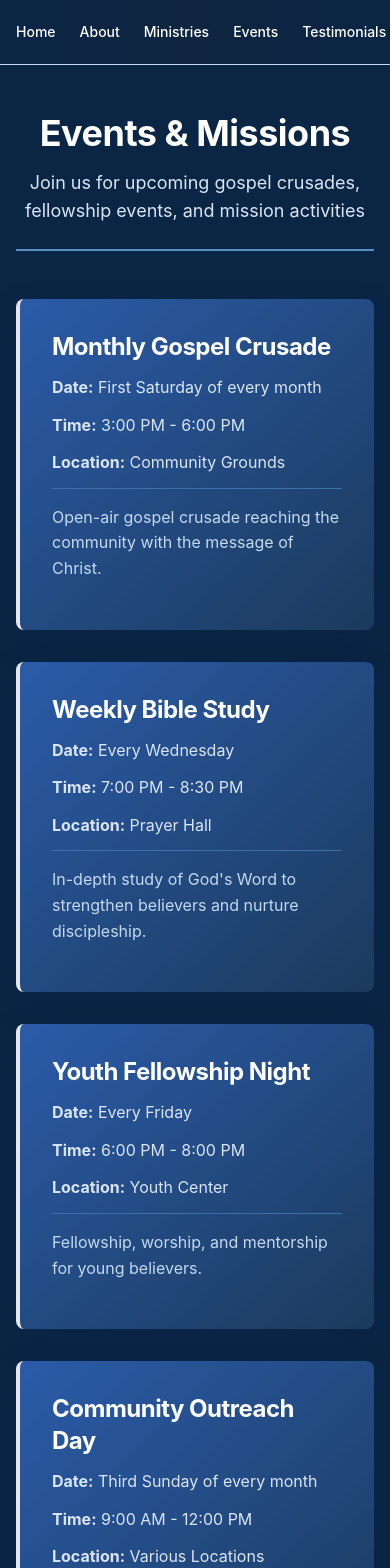
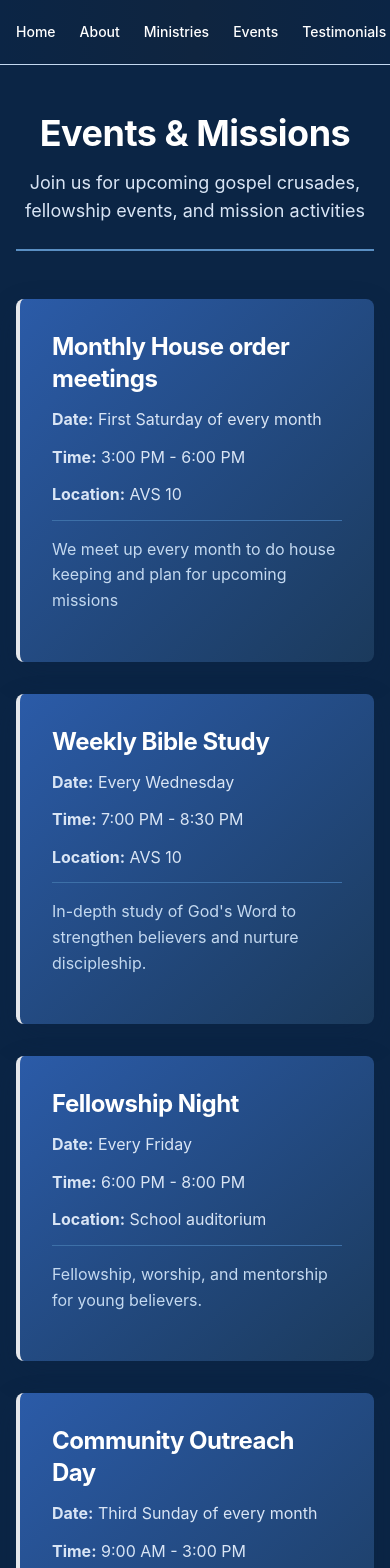
Before and after one commit to ka-sera/Christ-like-Missionaries, a React (Vite) app in the folder frontend/: page /events in a window 390 px wide. Shown: the top 1568 px of the page. Built offline with nearby package versions, Linux system fonts and the light colour scheme; no server answers.

Commit message:
Update all pages with consistent contact info: phone, email (christlikemissionaries@gmail.com), location (University of Eastern Africa Baraton), and event details

```diff
--- a/frontend/src/pages/ContactPage.jsx
+++ b/frontend/src/pages/ContactPage.jsx
@@ -48,26 +48,21 @@ export default function ContactPage() {
                 <h3 className="text-xl font-bold text-gold mb-2">Address</h3>
                 <p className="text-navy-100">
                   Christ-Like Missionaries<br />
-                  123 Faith Street<br />
-                  Your City, YC 12345
+                  University of Eastern Africa Baraton
                 </p>
               </div>
 
               <div className="border-l-4 border-gold pl-6">
                 <h3 className="text-xl font-bold text-gold mb-2">Phone</h3>
                 <p className="text-navy-100">
-                  Main: +1 (555) 123-4567<br />
-                  Missions: +1 (555) 987-6543<br />
-                  Emergency: +1 (555) 111-2222
+                  0700880903 - Wcliffe Augo
                 </p>
               </div>
 
               <div className="border-l-4 border-gold pl-6">
                 <h3 className="text-xl font-bold text-gold mb-2">Email</h3>
                 <p className="text-navy-100">
-                  General: <a href="mailto:info@christlikeemissionaries.org" className="text-gold hover:text-yellow-400 transition">info@christlikeemissionaries.org</a><br />
-                  Missions: <a href="mailto:missions@christlikeemissionaries.org" className="text-gold hover:text-yellow-400 transition">missions@christlikeemissionaries.org</a><br />
-                  Support: <a href="mailto:support@christlikeemissionaries.org" className="text-gold hover:text-yellow-400 transition">support@christlikeemissionaries.org</a>
+                  <a href="mailto:christlikemissionaries@gmail.com" className="text-gold hover:text-yellow-400 transition">christlikemissionaries@gmail.com</a>
                 </p>
               </div>
 
--- a/frontend/src/pages/EventsPage.jsx
+++ b/frontend/src/pages/EventsPage.jsx
@@ -4,33 +4,33 @@ export default function EventsPage() {
   const [events] = useState([
     {
       id: 1,
-      title: "Monthly Gospel Crusade",
+      title: "Monthly House order meetings",
       date: "First Saturday of every month",
       time: "3:00 PM - 6:00 PM",
-      location: "Community Grounds",
-      description: "Open-air gospel crusade reaching the community with the message of Christ."
+      location: "AVS 10",
+      description: "We meet up every month to do house keeping and plan for upcoming missions"
     },
     {
       id: 2,
       title: "Weekly Bible Study",
       date: "Every Wednesday",
       time: "7:00 PM - 8:30 PM",
-      location: "Prayer Hall",
+      location: "AVS 10",
       description: "In-depth study of God's Word to strengthen believers and nurture discipleship."
     },
     {
       id: 3,
-      title: "Youth Fellowship Night",
+      title: "Fellowship Night",
       date: "Every Friday",
       time: "6:00 PM - 8:00 PM",
-      location: "Youth Center",
+      location: "School auditorium",
       description: "Fellowship, worship, and mentorship for young believers."
     },
     {
       id: 4,
       title: "Community Outreach Day",
       date: "Third Sunday of every month",
-      time: "9:00 AM - 12:00 PM",
+      time: "9:00 AM - 3:00 PM",
       location: "Various Locations",
       description: "Visiting hospitals, orphanages, and communities to show Christ's love."
     },
@@ -39,15 +39,15 @@ export default function EventsPage() {
       title: "Prayer and Fasting Session",
       date: "Monthly (Date TBA)",
       time: "6:00 AM - 12:00 PM",
-      location: "Prayer Chapel",
+      location: "Room 15",
       description: "Dedicated time for intercession and prayer for our nations and communities."
     },
     {
       id: 6,
-      title: "Annual Missions Retreat",
-      date: "September (Dates TBA)",
+      title: "Annual Missions planning",
+      date: "April (Dates TBA)",
       time: "Full Weekend",
-      location: "Retreat Center",
+      location: "AVS 10",
       description: "Strategic planning, spiritual renewal, and mission focus for all members."
     }
   ])
```
